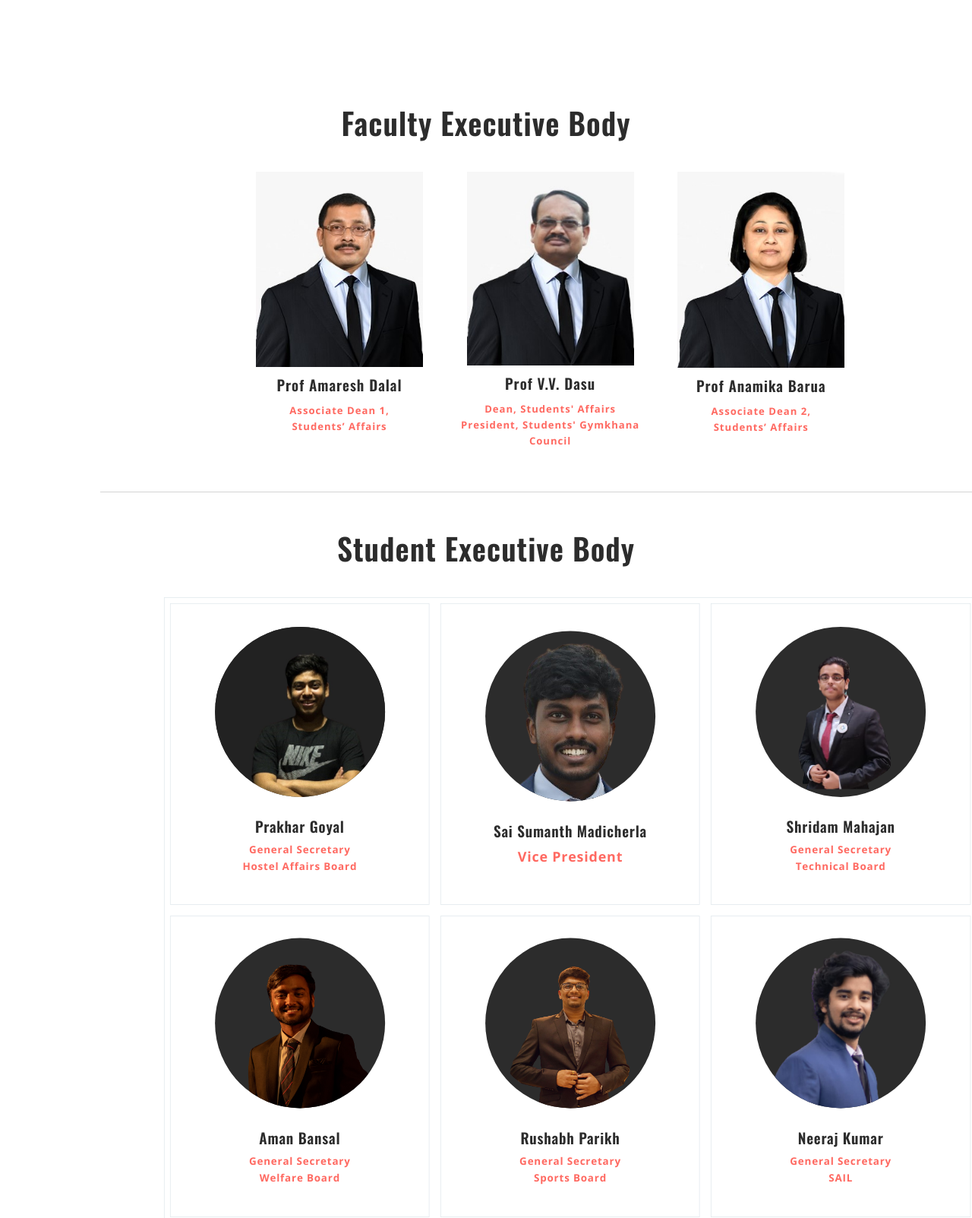
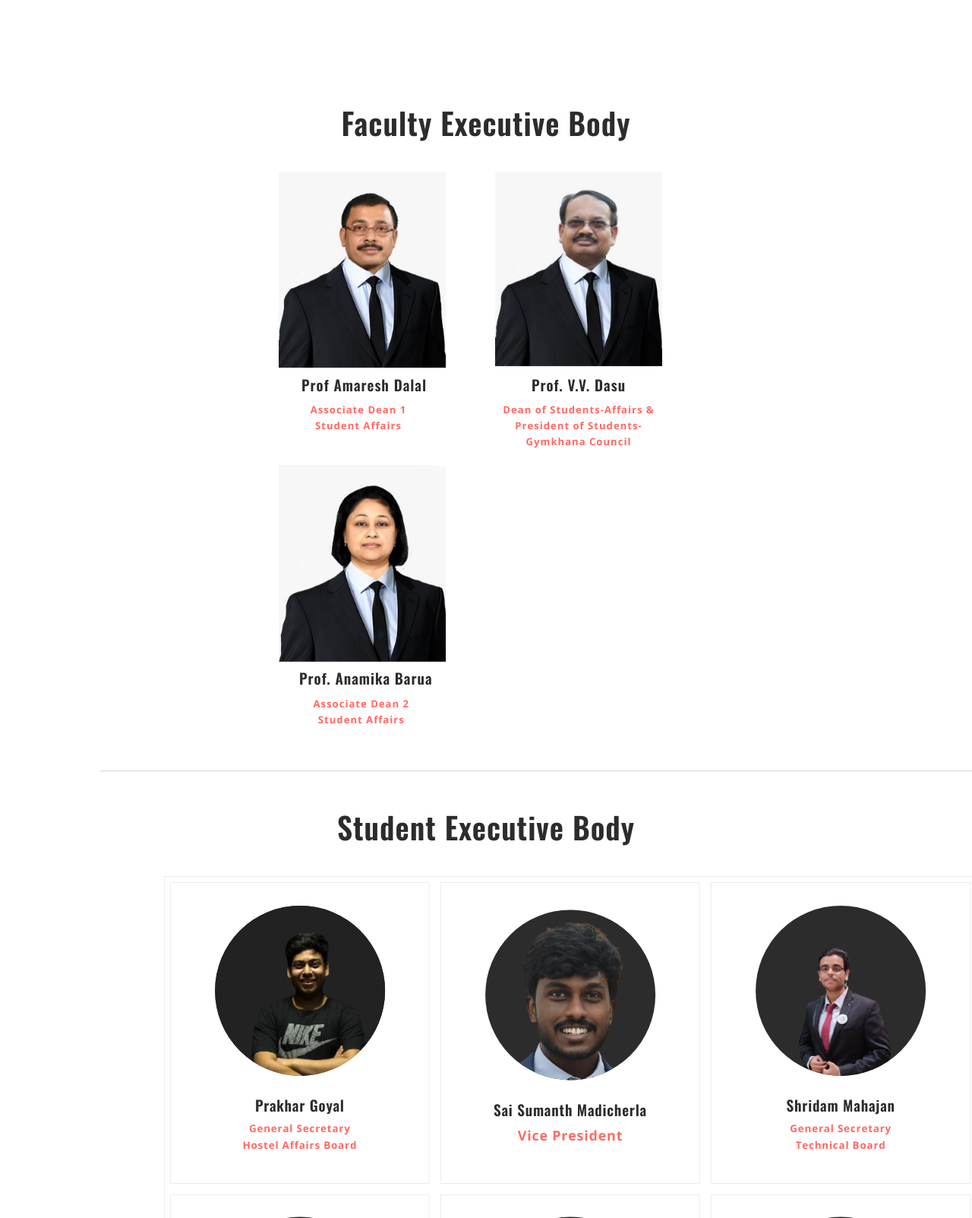
Before and after one commit to xqbptt/SWC-Gymkhana-Portal, a Django app: page /home/ in a window 1280 px wide; the page is wider, and only the part inside the window is pictured. Shown: the part 619-2222 px from the top of that part at 76% size. Run offline with Django 3.2, Linux system fonts and the light colour scheme; data comes from the database, SQL or seed files in the repository.

Commit message:
updated home.html

```diff
--- a/Home/templates/Home/base.html
+++ b/Home/templates/Home/base.html
@@ -436,7 +436,8 @@
             box-sizing: border-box;
             transform-origin: top center;
             transform: scale(0.8);
-            height: 1300px
+            height: 1300px;
+
         }
 
         .u-font-oswald4.u-custom-font4 {
@@ -457,7 +458,7 @@
             display: flex;
             flex-direction: row;
             flex-wrap: wrap;
-            padding-left: 230px;
+            padding-left: 260px;
         }
 
         .hr {
--- a/Home/templates/Home/home.html
+++ b/Home/templates/Home/home.html
@@ -27,7 +27,6 @@
 
 </div> --->
 
-
 <div style="display: flex; padding-top: 100px;">
     <h1 class="u-custom-font4 u-font-oswald4" style="padding-bottom: 20px; ">
         Faculty Executive Body
@@ -35,55 +34,85 @@
 
 </div>
 
-<div class="container0" style="background-color: #ffffff; ">
-    <div class=" grid0 ">
+
+<div class="container0" style="background-color: #ffffff">
+    <div class="grid0">
         <div class="column0">
-            <div class="user0">
-                <div class="image0">
-                    <img src="{% static 'Home/images/dosa1.jpeg' %}" alt="" style="width: 220px" />
+            <div class="user0" style="padding-right: 40px;">
+                <div class="flip3D">
+                    <div class="front" style="position: absolute;">
+                        <img class="image0" src="{% static 'Home/images/dosa1.jpeg' %}" alt="Italian Trulli">
+                    </div>
+                    <div class="back" style="position: absolute;background-color: #2c2c2c; text-align: center;">
+                        <h6
+                            style="position: center; padding-top: 120px; position: absolute; font-size: 15px;padding-left:27px;text-align: center;color: #f7f7f7;">
+                            +91-361-258
+                            2929(O)<br>
+                            adosa_1@iitg.ac.in</h6>
+                    </div>
                 </div>
                 <div class="block0">
-                    <div class="name0">Prof Amaresh Dalal</div>
-                    <div class="title0">Associate Dean 1,<br />Students’ Affairs</div>
+                    <div class="name0" style="padding-top: 267px;padding-left: 30px;">Prof Amaresh Dalal</div>
+                    <div class="title0" style="padding-left: 15px;" style="width: 220px;">Associate Dean 1<br />Student
+                        Affairs</div>
                 </div>
             </div>
         </div>
         <div class="column0">
-            <div class="user0">
-                <div class="image0">
-                    <img src="{% static 'Home/images/dean.jpeg' %}" alt="" style="width: 220px" />
+            <div class="user0" style="padding-right: 30px;">
+                <div class="flip3D">
+                    <div class="front" style="position: absolute;">
+                        <img class="image0" src="{% static 'Home/images/dean.jpeg' %}" alt="Italian Trulli">
+                    </div>
+                    <div class="back" style="position: absolute;background-color:#2c2c2c; text-align: center;">
+                        <h6
+                            style="position: center; padding-top: 120px; position: absolute; font-size: 15px;padding-left:27px;color: white;">
+                            +91-361-258 2083(O)<br>
+                            dosa@iitg.ac.in</h6>
+                    </div>
                 </div>
                 <div class="block0">
-                    <div class="name0">Prof V.V. Dasu</div>
-                    <div class="title0">
-                        Dean, Students' Affairs<br />President, Students' Gymkhana<br />Council
-                    </div>
+                    <div class="name0" style="padding-top: 267px;">Prof. V.V. Dasu</div>
+                    <div class="title0" style="width: 220px;">Dean of Students-Affairs &<br>President of
+                        Students-Gymkhana Council</div>
                 </div>
             </div>
         </div>
         <div class="column0">
-            <div class="user0">
-                <div class="image0">
-                    <img src="{% static 'Home/images/dosa2.jpeg' %}" alt="" style="width: 220px" />
+            <div class="user0" style="padding-right: 30px;">
+                <div class="flip3D">
+                    <div class="front" style="position: absolute;">
+                        <img class="image0" src="{% static 'Home/images/dosa2.jpeg' %}" alt="Italian Trulli">
+                    </div>
+                    <div class="back" style="position: absolute; background-color :#2c2c2c ; text-align: center;">
+                        <h6
+                            style="position: center; padding-top: 120px; position: absolute; font-size: 15px;padding-left:27px; color: white;">
+                            +91-361-258 2928(O)<br>
+                            adosa_2@iitg.ac.in</h6>
+                    </div>
                 </div>
                 <div class="block0">
-                    <div class="name0">Prof Anamika Barua</div>
-                    <div class="title0">Associate Dean 2,<br />Students’ Affairs</div>
+                    <div class="name0" style="padding-top: 267px;padding-left: 27px;">Prof. Anamika Barua</div>
+                    <div class="title0" style="padding-left: 15px;" style="width: 220px;">Associate Dean 2<br />Student
+                        Affairs</div>
                 </div>
             </div>
         </div>
     </div>
 </div>
 <!-- partial -->
-<hr style="width: 1200px; color: #2c2c2c; opacity:20%; margin-left: 50px; margin-right: 50px;">
-<h1 class="u-custom-font4 u-font-oswald4" style="padding-top: 20px; padding-bottom: 40px;">Student Executive Body</h1>
+<hr style=" width: 1200px; color: #2c2c2c; opacity:20%; margin-left: 50px; margin-right: 50px;">
+<h1 class="u-custom-font4 u-font-oswald4" style="padding-top: 20px; padding-bottom: 40px;">
+    Student Executive Body</h1>
 
 <div class="container4">
 
     <div class="at-grid4" data-column="3">
         <div class="at-column4">
             <div class="at-user4">
-                <div class="at-user__avatar4"><img src="{% static 'Home/images/Prakhar.jpeg' %}" /></div>
+                <div class="at-user__avatar4"><a href="https://wa.me/+917340585743" target="blank"><img
+                            src="{% static 'Home/images/Prakhar.jpeg' %}" /></a>
+                </div>
                 <div class="at-user__name4">Prakhar Goyal</div>
                 <div class="at-user__title4">General Secretary<br>
                     Hostel Affairs Board</div>
@@ -111,8 +140,9 @@
         </div>
         <div class="at-column4">
             <div class="at-user4">
-                <div class="at-user__avatar4"><img src="{% static 'Home/images/Sai.png' %}"
-                        style="width: 6.5cm; margin-right: 1cm; margin-left: 0.4cm;" /></div>
+                <div class="at-user__avatar4"><a href="https://wa.me/+918179844922" target="blank"><img
+                            src="{% static 'Home/images/Sai.png' %}"
+                            style="width: 6.5cm; margin-right: 1cm; margin-left: 0.4cm;" /></a></div>
                 <div class="at-user__name4">Sai Sumanth Madicherla</div>
                 <div class="at-user__title4"
                     style="margin-left: 15px; margin-right: 15px; margin-bottom: 2px ;padding-bottom: 2px; font-size: 1.4rem;">
@@ -142,7 +172,8 @@
         </div>
         <div class="at-column4">
             <div class="at-user4">
-                <div class="at-user__avatar4"><img src="{% static 'Home/images/Shridam.png' %}" /></div>
+                <div class="at-user__avatar4"><a href="https://wa.me/+917587817679" target="blank"><img
+                            src="{% static 'Home/images/Shridam.png' %}" style="margin-top: 20px;" /></a></div>
                 <div class="at-user__name4">Shridam Mahajan</div>
                 <div class="at-user__title4">General Secretary<br>
                     Technical Board</div>
@@ -171,10 +202,13 @@
         <div class="at-column4">
             <div class="at-user4">
 
-                <div class="at-user__avatar4"><img src="{% static 'Home/images/Aman.png' %}" /></div>
+                <div class="at-user__avatar4"><a href="https://wa.me/+919755049920" target="blank"><img
+                            src="{% static 'Home/images/Aman.png' %}" /></a>
+                </div>
                 <div class="at-user__name4">Aman Bansal</div>
                 <div class="at-user__title4"
-                    style="margin-left: 15px; margin-right: 15px; margin-bottom: 2px ;padding-bottom: 2px;">General
+                    style="margin-left: 15px; margin-right: 15px; margin-bottom: 2px ;padding-bottom: 2px;">
+                    General
                     Secretary<br>
                     Welfare Board</div>
                 <ul class=" at-social4">
@@ -202,10 +236,12 @@
         <div class="at-column4">
             <div class="at-user4">
 
-                <div class="at-user__avatar4"><img src="{% static 'Home/images/Rishabh.png' %}" /></div>
+                <div class="at-user__avatar4"><a href="https://wa.me/+918511118759" target="blank"><img
+                            src="{% static 'Home/images/Rishabh.png' %}" /></a></div>
                 <div class="at-user__name4">Rushabh Parikh</div>
                 <div class="at-user__title4"
-                    style="margin-left: 15px; margin-right: 15px; margin-bottom: 2px ;padding-bottom: 2px;">General
+                    style="margin-left: 15px; margin-right: 15px; margin-bottom: 2px ;padding-bottom: 2px;">
+                    General
                     Secretary<br> Sports Board </div>
                 <ul class=" at-social4">
                     <li class="at-social__item4"><a href="">
@@ -231,11 +267,13 @@
         </div>
         <div class="at-column4">
             <div class="at-user4">
-                <div class="at-user__avatar4"><img src="{% static 'Home/images/Neeraj.png' %}" />
+                <div class="at-user__avatar4"><a href="https://wa.me/+918789636492" target="blank"><img
+                            src="{% static 'Home/images/Neeraj.png' %}" /></a>
                 </div>
                 <div class="at-user__name4">Neeraj Kumar</div>
                 <div class="at-user__title4"
-                    style="margin-left: 15px; margin-right: 15px; margin-bottom: 2px ;padding-bottom: 2px;"> General
+                    style="margin-left: 15px; margin-right: 15px; margin-bottom: 2px ;padding-bottom: 2px;">
+                    General
                     Secretary<br>
                     SAIL</div>
                 <ul class=" at-social4">
@@ -262,10 +300,13 @@
         </div>
         <div class="at-column4" style="margin-left: 250px;">
             <div class="at-user4">
-                <div class="at-user__avatar4"><img src="{% static 'Home/images/Alan.png' %}" /></div>
+                <div class="at-user__avatar4"><a href="https://wa.me/+918113017739" target="blank"><img
+                            src="{% static 'Home/images/Alan.png' %}" /></a>
+                </div>
                 <div class="at-user__name4">Allan T Thomas</div>
                 <div class="at-user__title4"
-                    style="margin-left: 15px; margin-right: 15px; margin-bottom: 2px ;padding-bottom: 2px;"> General
+                    style="margin-left: 15px; margin-right: 15px; margin-bottom: 2px ;padding-bottom: 2px;">
+                    General
                     Secretary<br>
                     SWC (Students' Web Committee) </div>
                 <ul class=" at-social4">
@@ -292,10 +333,13 @@
         </div>
         <div class="at-column4">
             <div class="at-user4">
-                <div class="at-user__avatar4"><img src="{% static 'Home/images/Harsh.png' %}" /></div>
+                <div class="at-user__avatar4"><a href="https://wa.me/+918085728460" target="blank"><img
+                            src="{% static 'Home/images/Harsh.png' %}" /></a>
+                </div>
                 <div class="at-user__name4">Harsh Vardhan Singh Yadav</div>
                 <div class="at-user__title4"
-                    style="margin-left: 15px; margin-right: 15px; margin-bottom: 2px ;padding-bottom: 2px;"> General
+                    style="margin-left: 15px; margin-right: 15px; margin-bottom: 2px ;padding-bottom: 2px;">
+                    General
                     Secretary<br>
                     Cultural Board</div>
                 <ul class=" at-social4">
```
